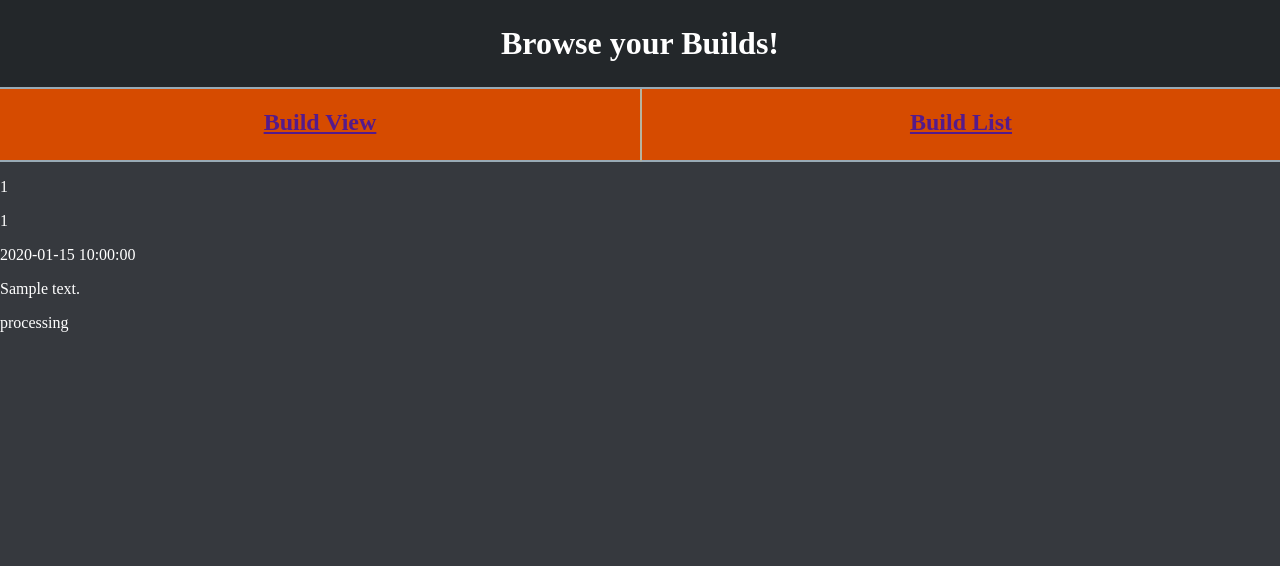
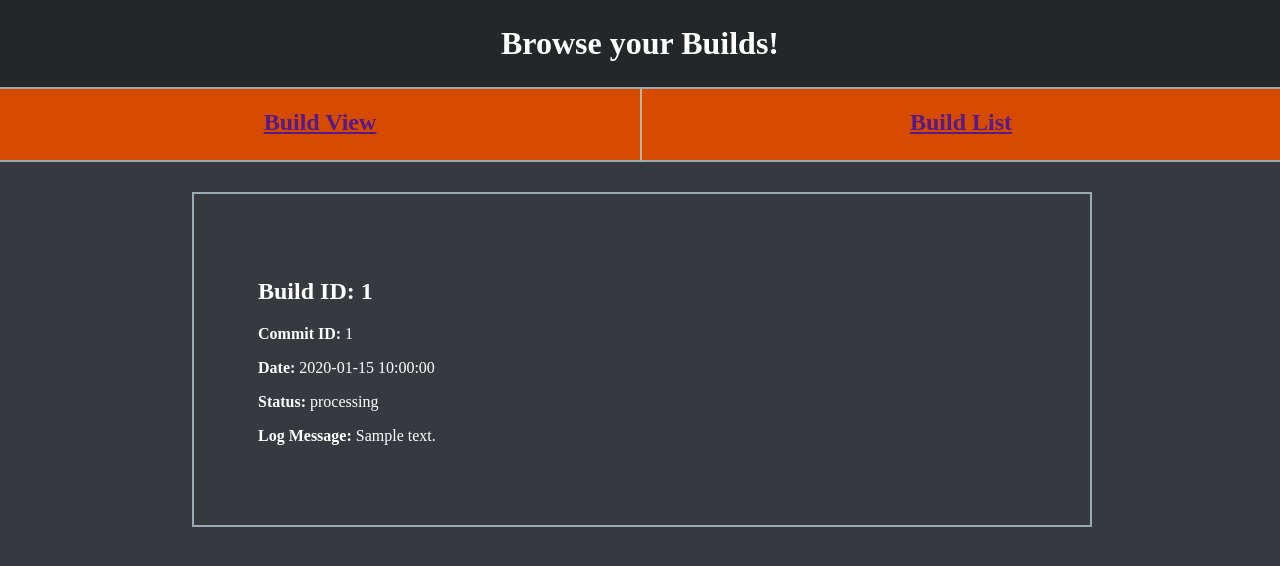
Before and after one commit to tonikarppi/mullemeck, a Flask app: page /build/1 in a window 1280 px wide. Shown: the top 566 px of the page. Run offline with Flask 2, Linux system fonts and the light colour scheme; tables that the repository leaves empty hold one stand-in row (values such as "Sample post"); parts of the project's set-up code (start-up, migrations or seed data) failed here and were passed over.

Commit message:
Present data somewhat nicely on build.html page

```diff
--- a/mullemeck/templates/build.html
+++ b/mullemeck/templates/build.html
@@ -40,7 +40,14 @@
       flex: 1;
     }
     #page_body {
-
+      margin-left: 15%;
+      margin-top: 30px;
+      border-bottom: 2px solid #99AAB5;
+      border-top: 2px solid #99AAB5;
+      border-left: 2px solid #99AAB5;
+      border-right: 2px solid #99AAB5;
+      width: 60%;
+      padding: 5%;
     }
   </style>
 </head>
@@ -58,11 +65,11 @@
   </div>
   <div id="page_body">
     {% for build in build_list.items %}
-      <p> {{ build.id }} </p>
-      <p> {{ build.commit_id }} </p>
-      <p> {{ build.start_date }} </p>
-      <p> {{ build.log_message }} </p>
-      <p> {{ build.status }} </p>
+      <p><h2>Build ID: {{ build.id }} </h2></p>
+      <p><b>Commit ID:</b> {{ build.commit_id }} </p>
+      <p><b>Date:</b> {{ build.start_date }} </p>
+      <p><b>Status:</b> {{ build.status }} </p>
+      <p><b>Log Message:</b> {{ build.log_message }} </p>
     {% endfor %}
   </div>
 </body>
```
